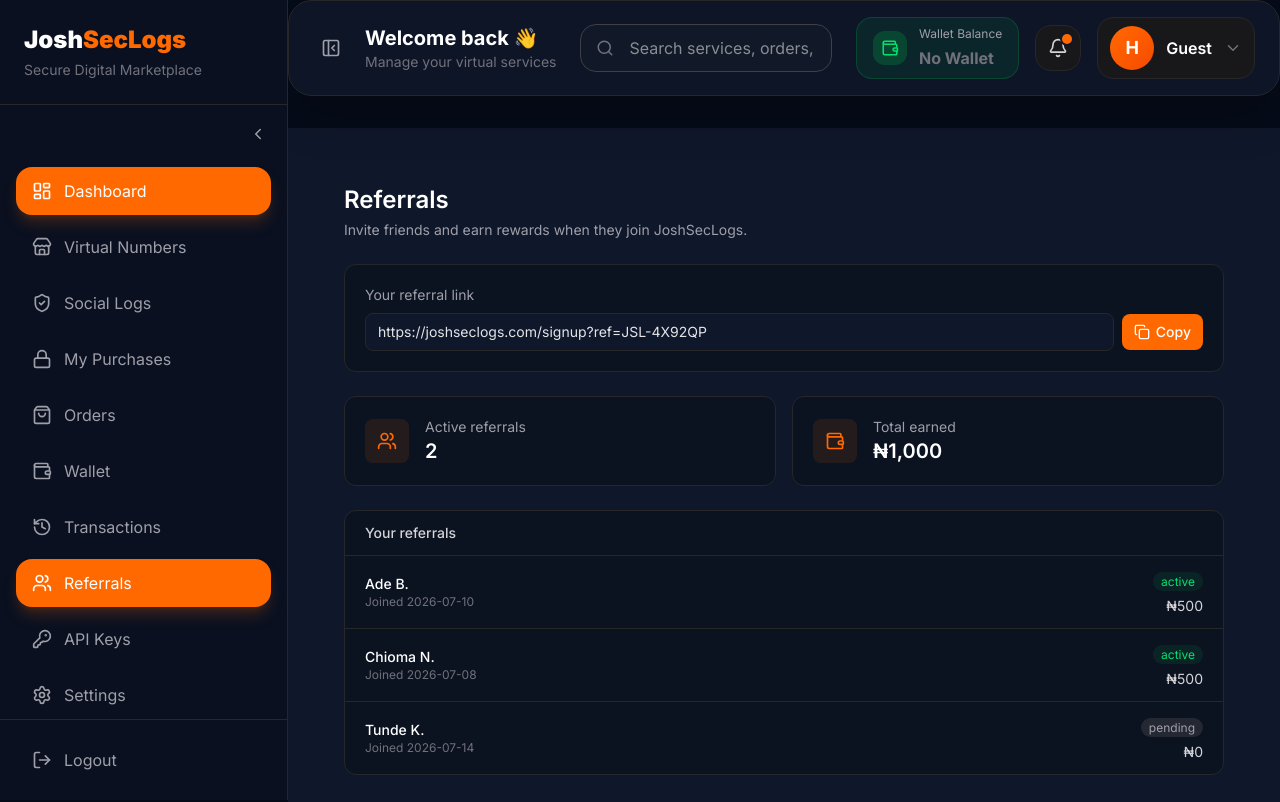
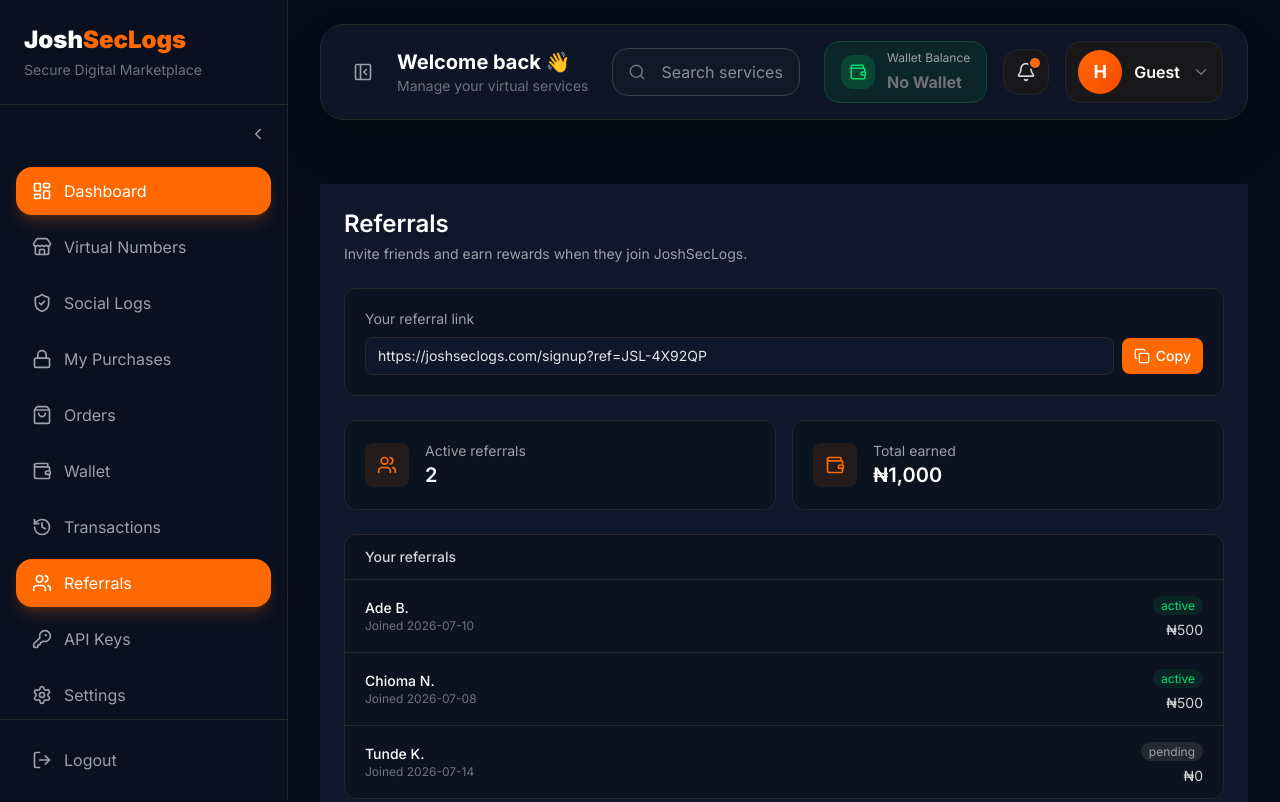
Before and after one commit to lordhope042/JoshSecLogs, a Next.js app in the folder frontend/: page /dashboard/referrals in a window 1280 px wide. Shown: the top 802 px of the page. Built offline with nearby package versions, Linux system fonts and the light colour scheme; no server answers.

Commit message:
layout and topbar

```diff
--- a/frontend/app/dashboard/layout.tsx
+++ b/frontend/app/dashboard/layout.tsx
@@ -1,6 +1,7 @@
 "use client";
 
-import { useEffect, useState } from "react";
+import { useEffect, useState, useCallback } from "react";
+import { useRouter } from "next/navigation";
 
 import Sidebar from "@/components/dashboard/Sidebar";
 import Topbar from "@/components/dashboard/Topbar";
@@ -15,50 +16,81 @@
   const [collapsed, setCollapsed] = useState(false);
   const [mobileOpen, setMobileOpen] = useState(false);
 
-  const {
-    wallet,
-    loading,
-    loadWallet,
-  } = useWallet();
+  const { wallet, loading, loadWallet } = useWallet();
 
+  // Poll the wallet, but pause while the tab is hidden — no point
+  // hammering the API for a user who isn't looking at the screen.
   useEffect(() => {
     loadWallet();
 
-    const interval = setInterval(() => {
-      loadWallet();
-    }, 5000); // refresh every 15 seconds
+    let interval: ReturnType<typeof setInterval> | null = null;
 
-    return () => clearInterval(interval);
-  }, []);
+    const start = () => {
+      if (interval) return;
+      interval = setInterval(() => {
+        if (document.visibilityState === "visible") {
+          loadWallet();
+        }
+      }, 15000); // was labeled "15 seconds" but set to 5000 — fixed to match
+    };
+
+    const handleVisibility = () => {
+      if (document.visibilityState === "visible") {
+        loadWallet(); // catch up immediately on return to tab
+      }
+    };
+
+    start();
+    document.addEventListener("visibilitychange", handleVisibility);
+
+    return () => {
+      if (interval) clearInterval(interval);
+      document.removeEventListener("visibilitychange", handleVisibility);
+    };
+  }, [loadWallet]);
+
+  // Close the mobile drawer on Escape, and don't let the drawer
+  // steal scroll from the body when it's open on a small screen.
+  useEffect(() => {
+    if (!mobileOpen) return;
+
+    const handleKey = (e: KeyboardEvent) => {
+      if (e.key === "Escape") setMobileOpen(false);
+    };
+
+    document.addEventListener("keydown", handleKey);
+    document.body.style.overflow = "hidden";
+
+    return () => {
+      document.removeEventListener("keydown", handleKey);
+      document.body.style.overflow = "";
+    };
+  }, [mobileOpen]);
+
+  const toggleCollapsed = useCallback(() => setCollapsed((p) => !p), []);
+  const toggleMobile = useCallback(() => setMobileOpen((p) => !p), []);
 
   return (
-    <div className="flex min-h-screen bg-[#050B18]">
+    <div className="flex min-h-screen overflow-x-hidden bg-[#050B18]">
       <Sidebar
         collapsed={collapsed}
-        onToggle={() =>
-          setCollapsed((prev) => !prev)
-        }
+        onToggle={toggleCollapsed}
         mobileOpen={mobileOpen}
-        onMobileToggle={() =>
-          setMobileOpen((prev) => !prev)
-        }
+        onMobileToggle={toggleMobile}
       />
 
       <div className="flex min-h-screen flex-1 flex-col overflow-hidden">
-        <Topbar
-          wallet={wallet}
-          walletLoading={loading}
-          onMenuClick={() =>
-            setMobileOpen((prev) => !prev)
-          }
-          onCollapseToggle={() =>
-            setCollapsed((prev) => !prev)
-          }
-        />
+        <div className="px-4 pt-4 lg:px-8 lg:pt-6">
+          <Topbar
+            wallet={wallet}
+            walletLoading={loading}
+            onMenuClick={toggleMobile}
+            onCollapseToggle={toggleCollapsed}
+            collapsed={collapsed}
+          />
+        </div>
 
-        <main className="flex-1 overflow-y-auto bg-[#0F172A] p-6 lg:p-8">
-          {children}
-        </main>
+        <main className="flex-1 overflow-y-auto p-4 lg:p-8">{children}</main>
       </div>
     </div>
   );
--- a/frontend/components/dashboard/Topbar.tsx
+++ b/frontend/components/dashboard/Topbar.tsx
@@ -5,15 +5,13 @@
   Menu,
   Search,
   PanelLeftClose,
+  PanelLeftOpen,
   Wallet as WalletIcon,
   ChevronDown,
   Loader2,
 } from "lucide-react";
 
-import {
-  useEffect,
-  useState,
-} from "react";
+import { useEffect, useState } from "react";
 
 import { Wallet } from "@/types/wallet";
 
@@ -25,6 +23,7 @@
 interface TopbarProps {
   onMenuClick?: () => void;
   onCollapseToggle?: () => void;
+  collapsed?: boolean;
 
   wallet?: Wallet | null;
   walletLoading?: boolean;
@@ -33,38 +32,36 @@
 export default function Topbar({
   onMenuClick,
   onCollapseToggle,
+  collapsed = false,
   wallet,
   walletLoading = false,
 }: TopbarProps) {
-  const [user, setUser] =
-    useState<User | null>(null);
+  const [user, setUser] = useState<User | null>(null);
 
   useEffect(() => {
-    const stored =
-      localStorage.getItem("user");
+    const stored = localStorage.getItem("user");
+    if (!stored) return;
 
-    if (stored) {
+    try {
       setUser(JSON.parse(stored));
+    } catch {
+      // Malformed value shouldn't take the whole header down —
+      // fall back to the "Guest" state instead.
+      console.warn("Couldn't parse stored user, clearing it.");
+      localStorage.removeItem("user");
     }
   }, []);
 
-  const balance = Number(
-    wallet?.balance ?? 0,
-  );
+  const balance = Number(wallet?.balance ?? 0);
 
   return (
     <header className="sticky top-0 z-50 mb-8 rounded-3xl border border-zinc-800 bg-[#0f172a]/90 px-6 py-4 shadow-2xl backdrop-blur-xl">
-
       <div className="flex items-center justify-between gap-6">
-
-        {/* ===================================== */}
         {/* LEFT */}
-        {/* ===================================== */}
-
         <div className="flex items-center gap-4">
-
           <button
             onClick={onMenuClick}
+            aria-label="Open menu"
             className="rounded-xl p-2 text-zinc-400 transition hover:bg-zinc-800 md:hidden"
           >
             <Menu size={22} />
@@ -72,161 +69,91 @@
 
           <button
             onClick={onCollapseToggle}
-            className="rounded-xl p-2 text-zinc-400 transition hover:bg-zinc-800"
+            aria-label={collapsed ? "Expand sidebar" : "Collapse sidebar"}
+            title={collapsed ? "Expand sidebar" : "Collapse sidebar"}
+            className="hidden rounded-xl p-2 text-zinc-400 transition hover:bg-zinc-800 md:block"
           >
-            <PanelLeftClose size={20} />
+            {collapsed ? <PanelLeftOpen size={20} /> : <PanelLeftClose size={20} />}
           </button>
 
           <div className="hidden lg:block">
-
-            <h2 className="text-xl font-bold text-white">
-              Welcome back 👋
-            </h2>
-
-            <p className="text-sm text-zinc-500">
-              Manage your virtual services
-            </p>
-
+            <h2 className="text-xl font-bold text-white">Welcome back 👋</h2>
+            <p className="text-sm text-zinc-500">Manage your virtual services</p>
           </div>
-
         </div>
 
-        {/* ===================================== */}
         {/* CENTER */}
-        {/* ===================================== */}
-
-        <div className="hidden flex-1 justify-center xl:flex">
-
+        <div className="hidden flex-1 justify-center lg:flex">
           <div className="relative w-full max-w-xl">
-
             <Search
               size={18}
               className="absolute left-4 top-1/2 -translate-y-1/2 text-zinc-500"
             />
-
             <input
               placeholder="Search services, orders, transactions..."
               className="h-12 w-full rounded-2xl border border-zinc-700 bg-[#111827] pl-12 pr-4 text-white outline-none transition focus:border-orange-500 focus:ring-2 focus:ring-orange-500/20"
             />
-
           </div>
-
         </div>
 
-        {/* ===================================== */}
         {/* RIGHT */}
-        {/* ===================================== */}
-
-        <div className="flex items-center gap-4">
-
+        <div className="flex items-center gap-3 md:gap-4">
           {/* Wallet */}
-
-          <div className="hidden lg:flex items-center gap-3 rounded-2xl border border-green-500/20 bg-green-500/10 px-4 py-2">
-
+          <div className="hidden items-center gap-3 rounded-2xl border border-green-500/20 bg-green-500/10 px-4 py-2 lg:flex">
             <div className="rounded-xl bg-green-500/20 p-2">
-
-              <WalletIcon
-                size={18}
-                className="text-green-400"
-              />
-
+              <WalletIcon size={18} className="text-green-400" />
             </div>
 
             <div>
-
-              <p className="text-xs text-zinc-400">
-                Wallet Balance
-              </p>
-
+              <p className="text-xs text-zinc-400">Wallet Balance</p>
               <div className="mt-1">
-
                 {walletLoading ? (
-
                   <div className="flex items-center gap-2 text-green-400">
-
                     <Loader2 className="h-4 w-4 animate-spin" />
-
-                    <span className="text-sm">
-                      Loading...
-                    </span>
-
+                    <span className="text-sm">Loading...</span>
                   </div>
-
                 ) : wallet ? (
-
                   <p className="text-lg font-bold text-green-400">
-
                     ₦
-                    {balance.toLocaleString(
-                      undefined,
-                      {
-                        minimumFractionDigits: 2,
-                        maximumFractionDigits: 2,
-                      },
-                    )}
-
+                    {balance.toLocaleString(undefined, {
+                      minimumFractionDigits: 2,
+                      maximumFractionDigits: 2,
+                    })}
                   </p>
-
                 ) : (
-
-                  <p className="font-bold text-zinc-500">
-                    No Wallet
-                  </p>
-
+                  <p className="font-bold text-zinc-500">No Wallet</p>
                 )}
-
               </div>
-
             </div>
-
           </div>
 
           {/* Notifications */}
-
-          <button className="relative rounded-2xl border border-zinc-800 bg-zinc-900 p-3 transition hover:border-orange-500 hover:bg-zinc-800">
-
-            <Bell
-              size={20}
-              className="text-zinc-300"
-            />
-
+          <button
+            aria-label="Notifications"
+            className="relative rounded-2xl border border-zinc-800 bg-zinc-900 p-3 transition hover:border-orange-500 hover:bg-zinc-800"
+          >
+            <Bell size={20} className="text-zinc-300" />
             <span className="absolute right-2 top-2 h-2.5 w-2.5 rounded-full bg-orange-500 ring-2 ring-[#0f172a]" />
-
           </button>
 
           {/* User */}
-
-          <button className="flex items-center gap-3 rounded-2xl border border-zinc-800 bg-zinc-900 px-3 py-2 transition hover:border-orange-500">
-
-            <div className="flex h-11 w-11 items-center justify-center rounded-full bg-gradient-to-br from-orange-500 to-orange-600 text-lg font-bold text-white">
-
+          <button
+            aria-label="Account menu"
+            className="flex items-center gap-3 rounded-2xl border border-zinc-800 bg-zinc-900 px-3 py-2 transition hover:border-orange-500"
+          >
+            <div className="flex h-11 w-11 shrink-0 items-center justify-center rounded-full bg-gradient-to-br from-orange-500 to-orange-600 text-lg font-bold text-white">
               {user?.name?.charAt(0) ?? "H"}
-
             </div>
 
             <div className="hidden text-left md:block">
-
-              <p className="font-semibold text-white">
-                {user?.name ?? "Guest"}
-              </p>
-
-              <p className="text-xs text-zinc-500">
-                {user?.email ?? ""}
-              </p>
-
+              <p className="font-semibold text-white">{user?.name ?? "Guest"}</p>
+              <p className="text-xs text-zinc-500">{user?.email ?? ""}</p>
             </div>
 
-            <ChevronDown
-              size={18}
-              className="hidden text-zinc-500 md:block"
-            />
-
+            <ChevronDown size={18} className="hidden text-zinc-500 md:block" />
           </button>
-
         </div>
-
       </div>
-
     </header>
   );
 }
```
